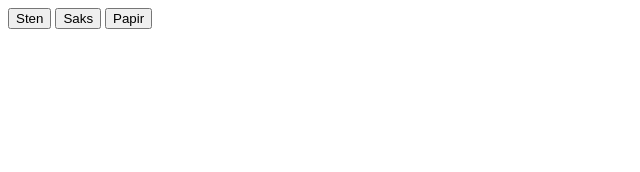
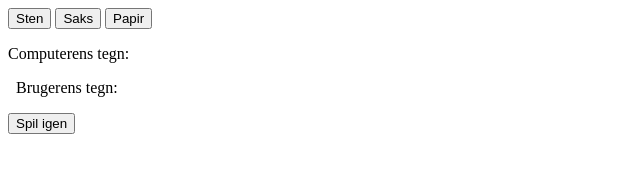
Before and after one commit to Rts-wix/jsMiniGames, a plain HTML site: page StenSaksPapir.html in a window 1280 px wide. Shown: the whole page, without its empty margins (0-640 px from the left). Drawn offline with Linux system fonts and the light colour scheme.

Commit message:
bedre info og spiligen-knap

```diff
--- a/StenSaksPapir.html
+++ b/StenSaksPapir.html
@@ -5,10 +5,12 @@
     <button id="papir" onclick="selector('Papir')">Papir</button>
 
 
-     <p id="computerHaand"></p>
-     <p id="brugerHaand"></p>
+     <p>Computerens tegn: <span id="computerHaand"></span></p>
+     <p>&nbsp;&nbsp;Brugerens tegn:<span id="brugerHaand"></span></p>
 
     <p id="udfald"></p>
+
+    <button id="igen" onClick="igen();">Spil igen</button>
 
     <script type="text/javascript">
         var vinder = "uafgjort";
@@ -67,6 +69,11 @@
             }
         }
 
+    var igen = function()
+    {
+        document.location = document.location
+    }
+
     var rHaand = Math.random() * 3;
     var haanden;
 
```
